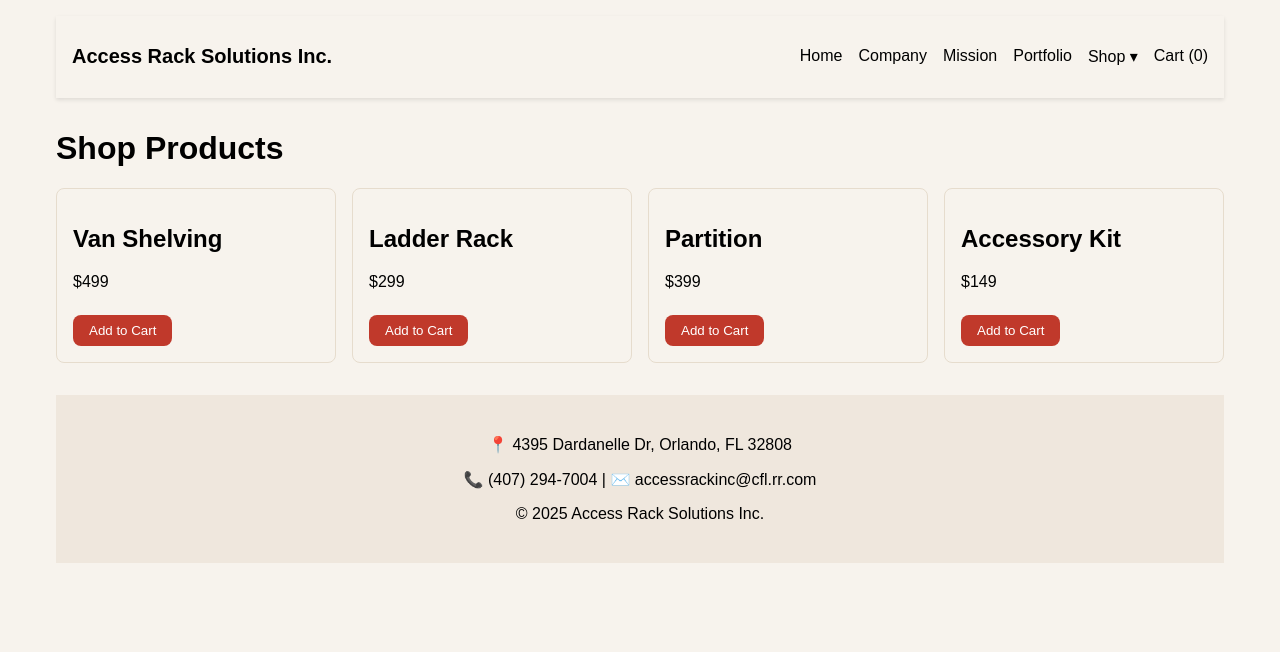
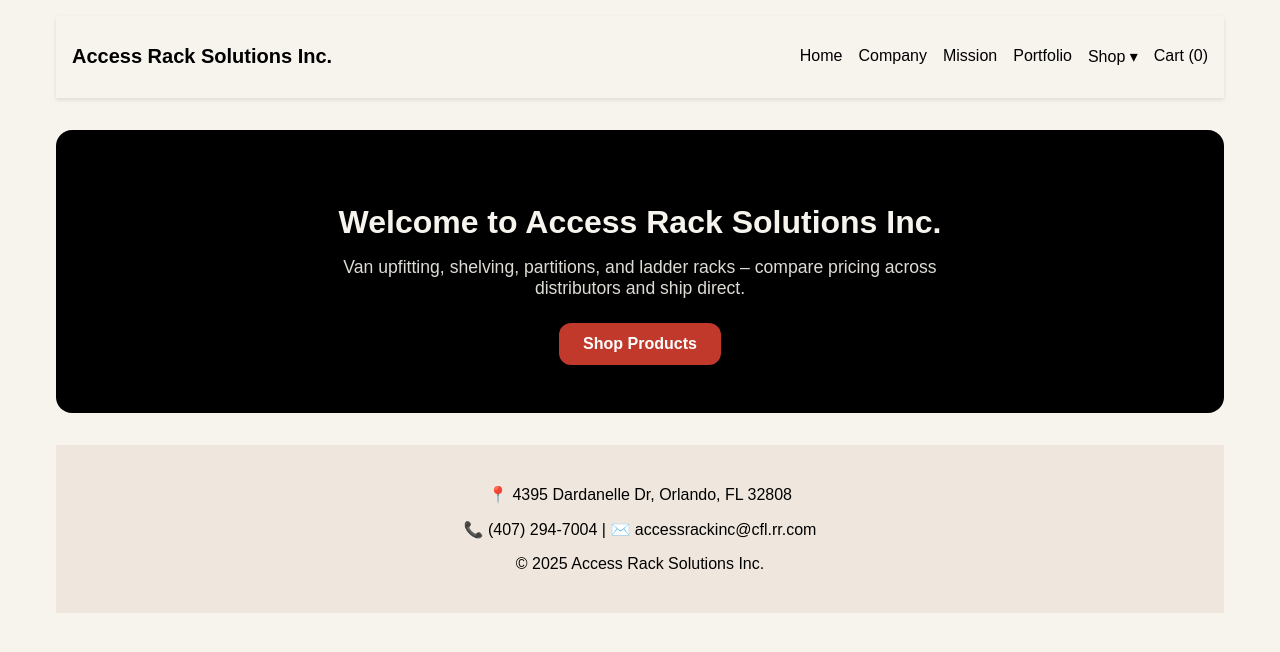
Before and after one commit to dev-verde1071/website, a Next.js app: page / in a window 1280 px wide. Shown: the top 652 px of the page. Built offline with nearby package versions, Linux system fonts and the light colour scheme.

Commit message:
Update page.js

```diff
--- a/app/page.js
+++ b/app/page.js
@@ -1,32 +1,37 @@
-"use client";
-import { useContext } from "react";
-import { CartContext } from "@/components/CartContext";
-import ProductCard from "@/components/ProductCard";
-
-const products = [
-  { id: 1, name: "Van Shelving", price: 499 },
-  { id: 2, name: "Ladder Rack", price: 299 },
-  { id: 3, name: "Partition", price: 399 },
-  { id: 4, name: "Accessory Kit", price: 149 }
-];
-
-export default function ShopPage() {
-  const { addToCart } = useContext(CartContext);
-
+export default function HomePage() {
   return (
     <main style={{ marginTop: "2rem" }}>
-      <h1>Shop Products</h1>
-      <div
+      <section
         style={{
-          display: "grid",
-          gridTemplateColumns: "repeat(auto-fit, minmax(200px, 1fr))",
-          gap: "1rem"
+          background: "#000",
+          color: "#F7F3ED",
+          padding: "3rem",
+          borderRadius: "1rem",
+          textAlign: "center"
         }}
       >
-        {products.map((p) => (
-          <ProductCard key={p.id} product={p} addToCart={addToCart} />
-        ))}
-      </div>
+        <h1 style={{ fontSize: "2rem", fontWeight: "bold", marginBottom: "1rem" }}>
+          Welcome to Access Rack Solutions Inc.
+        </h1>
+        <p style={{ maxWidth: "600px", margin: "0 auto", opacity: 0.9, fontSize: "1.1rem" }}>
+          Van upfitting, shelving, partitions, and ladder racks – compare pricing across distributors and ship direct.
+        </p>
+        <div style={{ marginTop: "1.5rem" }}>
+          <a
+            href="/shop"
+            style={{
+              background: "#C0392B",
+              color: "#fff",
+              fontWeight: 600,
+              borderRadius: "0.75rem",
+              padding: "0.75rem 1.5rem",
+              display: "inline-block"
+            }}
+          >
+            Shop Products
+          </a>
+        </div>
+      </section>
     </main>
   );
 }
```
